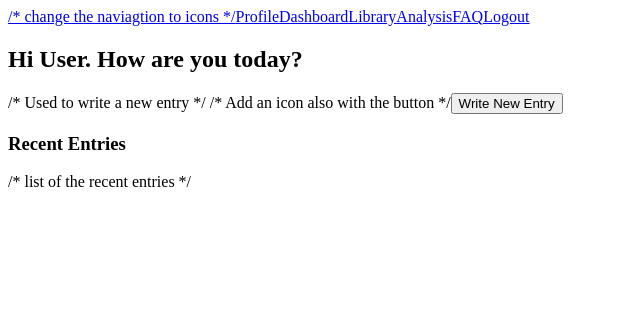
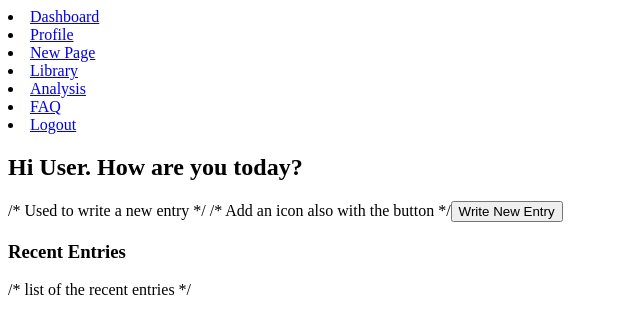
Before and after one commit to Manan-Bhatia-0/Modus.ai, a React (Create React App) app in the folder modus-app/: page / in a window 1280 px wide. Shown: the top 334 px of the page, without its empty margins (0-640 px from the left). Built offline with nearby package versions, Linux system fonts and the light colour scheme.

Commit message:
Created Nav bar and routed it to different pages

```diff
--- a/modus-app/package.json
+++ b/modus-app/package.json
@@ -8,6 +8,7 @@
     "@testing-library/user-event": "^12.8.3",
     "react": "^17.0.2",
     "react-dom": "^17.0.2",
+    "react-router-dom": "^5.3.0",
     "react-scripts": "4.0.3",
     "web-vitals": "^1.1.2"
   },
--- /dev/null
+++ b/modus-app/src/Analysis.js
@@ -0,0 +1,12 @@
+import React from "react";
+import ReactDOM from "react-dom";
+
+function Analysis() {
+  return (
+    <div className="dashboard">
+      <h1>Analysis</h1>
+    </div>
+  );
+}
+
+export default Analysis;
--- a/modus-app/src/App.js
+++ b/modus-app/src/App.js
@@ -1,11 +1,29 @@
+import { BrowserRouter as Router, Switch, Route } from "react-router-dom";
+
 import JournalDashboard from './JournalDashboard.js';
-import editPage from './JournalEdit';
+import NavBar from './Navbar.js';
+import JournalEdit from './JournalEdit';
+import Profile from './Profile.js';
+import Library from './Library.js';
+import Analysis from './Analysis.js';
+import Faq from './Faq.js';
+import Logout from './Logout';
 
 function App() {
   return (
-    <div className="App">
-      <JournalDashboard />
-    </div>
+    <Router>
+        <NavBar />
+        <Switch>
+            <Route path='/' exact component={JournalDashboard} />
+            <Route path='/profile' component={Profile} />
+            <Route path='/write' component={JournalEdit} />
+            <Route path='/library' component={Library} />
+            <Route path='/anaylsis' component={Analysis} />
+            <Route path='/faq' component={Faq} />
+            <Route path='/logout' component={Logout} />
+
+        </Switch>
+    </Router>
   );
 }
 
--- /dev/null
+++ b/modus-app/src/Faq.js
@@ -0,0 +1,10 @@
+import React from "react";
+import ReactDOM from "react-dom";
+
+function Faq() {
+  return (
+    <h1>FAQ</h1>
+  );
+}
+
+export default Faq;
--- /dev/null
+++ b/modus-app/src/Library.js
@@ -0,0 +1,10 @@
+import React from "react";
+import ReactDOM from "react-dom";
+
+function Library() {
+  return (
+    <h1>Library</h1>
+  );
+}
+
+export default Library;
--- /dev/null
+++ b/modus-app/src/Logout.js
@@ -0,0 +1,10 @@
+import React from "react";
+import ReactDOM from "react-dom";
+
+function Logout() {
+  return (
+    <h1>Logout</h1>
+  );
+}
+
+export default Logout;
--- /dev/null
+++ b/modus-app/src/Navbar.js
@@ -0,0 +1,34 @@
+
+import React from "react";
+import {  Link } from "react-router-dom";
+function NavBar() {
+
+    return (
+        <div>
+            <li>
+                <Link to="/">Dashboard</Link>
+            </li>
+            <li>
+                <Link to="/profile">Profile</Link>
+            </li>
+            <li>
+                <Link to="/write">New Page</Link>
+            </li>
+            <li>
+                <Link to="/library">Library</Link>
+            </li>
+            <li>
+                <Link to="/analysis">Analysis</Link>
+            </li>
+            <li>
+                <Link to="/faq">FAQ</Link>
+            </li>
+            <li>
+                <Link to="/logout">Logout</Link>
+            </li>
+        </div>
+    );
+
+}
+
+export default NavBar;
--- /dev/null
+++ b/modus-app/src/Profile.js
@@ -0,0 +1,10 @@
+import React from "react";
+import ReactDOM from "react-dom";
+
+function Profile() {
+  return (
+    <h1>Profile</h1>
+  );
+}
+
+export default Profile;
--- a/modus-app/src/journalDashboard.js
+++ b/modus-app/src/journalDashboard.js
@@ -5,19 +5,6 @@ import "./journalDashboard.css";
 function JournalDashboard() {
   return (
     <div className="dashboard">
-      <header>
-        <a href="#" className="sidebar">
-          <div className="navigation">
-            /* change the naviagtion to icons */
-            <a href="#Profile">Profile</a>
-            <a href="#dashboard">Dashboard</a>
-            <a href="#library">Library</a>
-            <a href="#analysis">Analysis</a>
-            <a href="#question">FAQ</a>
-            <a href="#logout">Logout</a>
-          </div>
-        </a>
-      </header>
       <section className="topDashboard" id="topDashboard">
         <h2>Hi User. How are you today?</h2>
         /* Used to write a new entry */ /* Add an icon also with the button */
--- a/modus-app/src/journalEdit.js
+++ b/modus-app/src/journalEdit.js
@@ -5,20 +5,6 @@ import "./journalEdit.css";
 function JournalEdit() {
   return (
     <div className="dashboard">
-      <header>
-        <a href="#" className="sidebar">
-          <div className="navigation">
-            /* change the naviagtion to icons */ /*navigation is on the sidebar
-            and logout will be on the way bottom */
-            <a href="#Profile">Profile</a>
-            <a href="#dashboard">Dashboard</a>
-            <a href="#library">Library</a>
-            <a href="#analysis">Analysis</a>
-            <a href="#question">FAQ</a>
-            <a href="#logout">Logout</a>
-          </div>
-        </a>
-      </header>
       <section className="journalEdit" id="journalEdit">
         <h2>Journal Entry Name #342</h2>
         <h4>Date</h4>
```
Also changed, not shown: modus-app/src/Navbar.css (added), 1 other file (tests, documents, lock files or other folders).
